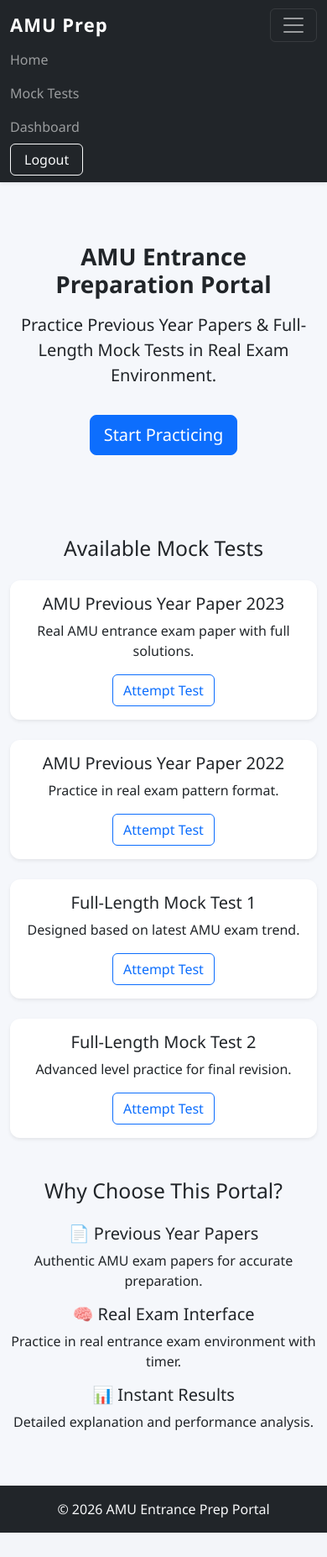
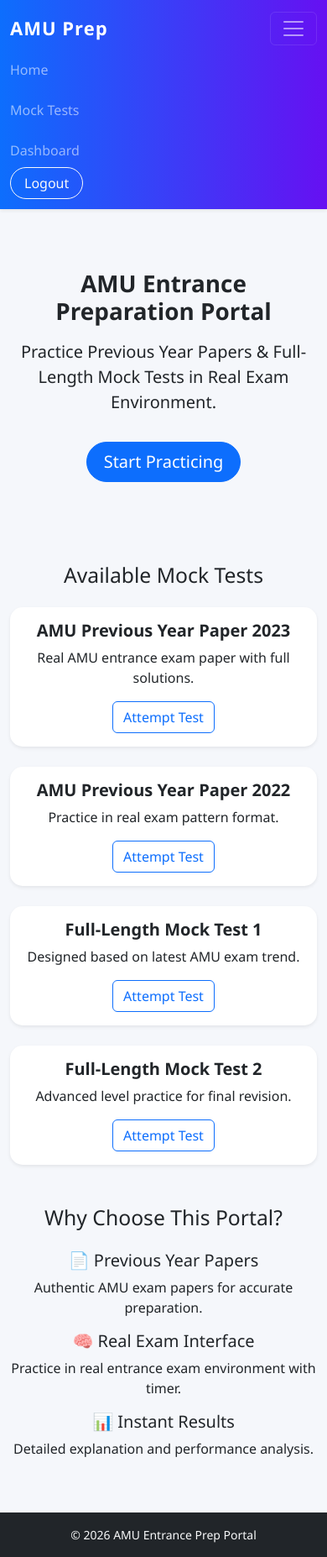
Before and after one commit to Shaaz29/AMU_Entrance_Prep_Portal, a Django app: page / in a window 390 px wide, after a click that opens the changed part. Shown: the whole page at 84% size. Before the commit the page ends 1825 px from the top, so only its background shows below. Run offline with Django 4.2, Linux system fonts and the light colour scheme; the visitor is signed in with stand-in values (Sample User, id 1).

Commit message:
Refactor CSS styles and improve responsiveness
Updated styles for navbar, buttons, card, hero section, and footer. Added responsive design adjustments.

```diff
--- a/static/css/style.css
+++ b/static/css/style.css
@@ -2,31 +2,53 @@
 body {
     background-color: #f5f7fb;
     font-family: 'Segoe UI', Tahoma, Geneva, Verdana, sans-serif;
+    scroll-behavior: smooth;
 }
 
 
 /* ===== NAVBAR ===== */
 .navbar {
+    background: linear-gradient(90deg, #0d6efd, #6610f2) !important;
     position: sticky;
     top: 0;
     z-index: 1000;
+    padding: 12px 0;
 }
 
 .navbar-brand {
     font-size: 22px;
+    font-weight: 600;
     letter-spacing: 1px;
+    transition: 0.3s ease;
+}
+
+.navbar-brand:hover {
+    transform: scale(1.05);
 }
 
 .nav-link {
     font-weight: 500;
+    margin-left: 15px;
+    transition: 0.3s ease;
 }
 
 .nav-link:hover {
     color: #ffc107 !important;
+    transform: translateY(-2px);
 }
 
 
 /* ===== BUTTONS ===== */
+.btn-primary {
+    border-radius: 30px;
+    padding: 8px 20px;
+}
+
+.btn-outline-light {
+    border-radius: 30px;
+    padding: 6px 18px;
+}
+
 .btn-outline-light:hover {
     background-color: #ffc107;
     border-color: #ffc107;
@@ -40,29 +62,78 @@ body {
 }
 
 
-/* ===== CARD STYLE (for dashboard, tests etc) ===== */
+/* ===== CARD STYLE (for tests etc) ===== */
 .card {
     border: none;
-    border-radius: 12px;
-    box-shadow: 0 6px 18px rgba(0,0,0,0.08);
+    border-radius: 15px;
+    box-shadow: 0 8px 25px rgba(0,0,0,0.08);
+    transition: 0.3s ease;
+}
+
+.card:hover {
+    transform: translateY(-5px);
+    box-shadow: 0 12px 30px rgba(0,0,0,0.12);
+}
+
+.card-title {
+    font-weight: 600;
 }
 
 
-/* ===== HERO SECTION (Home Page) ===== */
+/* ===== HERO SECTION ===== */
 .hero {
     background: linear-gradient(135deg, #0d6efd, #6610f2);
     color: white;
-    padding: 80px 20px;
-    border-radius: 15px;
+    padding: 90px 20px;
+    border-radius: 20px;
     text-align: center;
+    margin-bottom: 40px;
 }
 
 .hero h1 {
     font-weight: 700;
+    font-size: 40px;
+}
+
+.hero p {
+    font-size: 18px;
+    opacity: 0.9;
+}
+
+
+/* ===== MOCK TEST SECTION ===== */
+.section-title {
+    font-weight: 700;
+    margin-bottom: 30px;
 }
 
 
 /* ===== FOOTER ===== */
 footer {
-    margin-top: 60px;
+    margin-top: 80px;
+    font-size: 14px;
+    background: #111;
+    color: #ccc;
 }
+
+footer:hover {
+    color: white;
+}
+
+
+/* ===== RESPONSIVE ===== */
+@media (max-width: 768px) {
+
+    .hero h1 {
+        font-size: 28px;
+    }
+
+    .hero {
+        padding: 60px 15px;
+    }
+
+    .nav-link {
+        margin-left: 0;
+        margin-top: 8px;
+    }
+}
```
